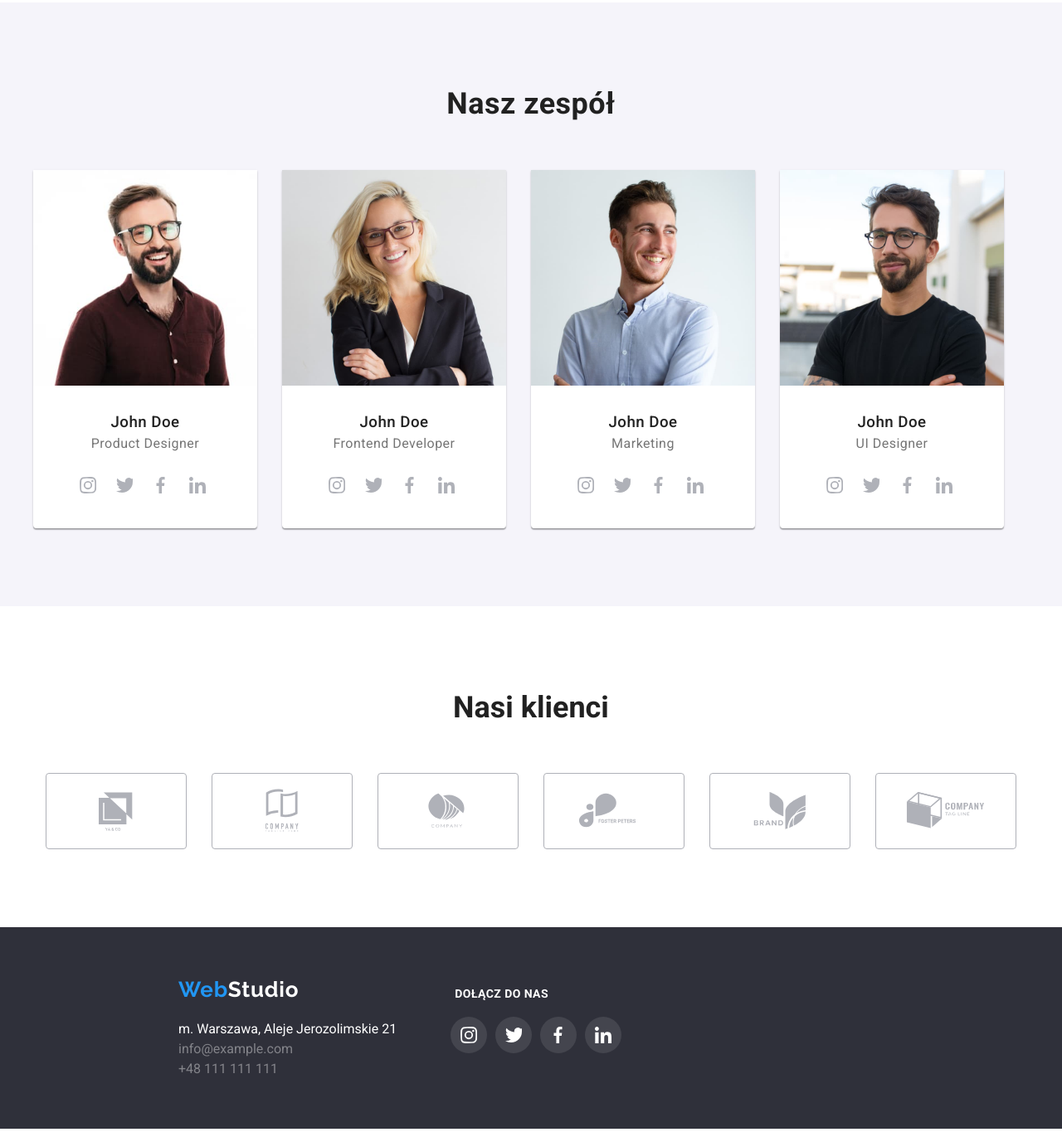
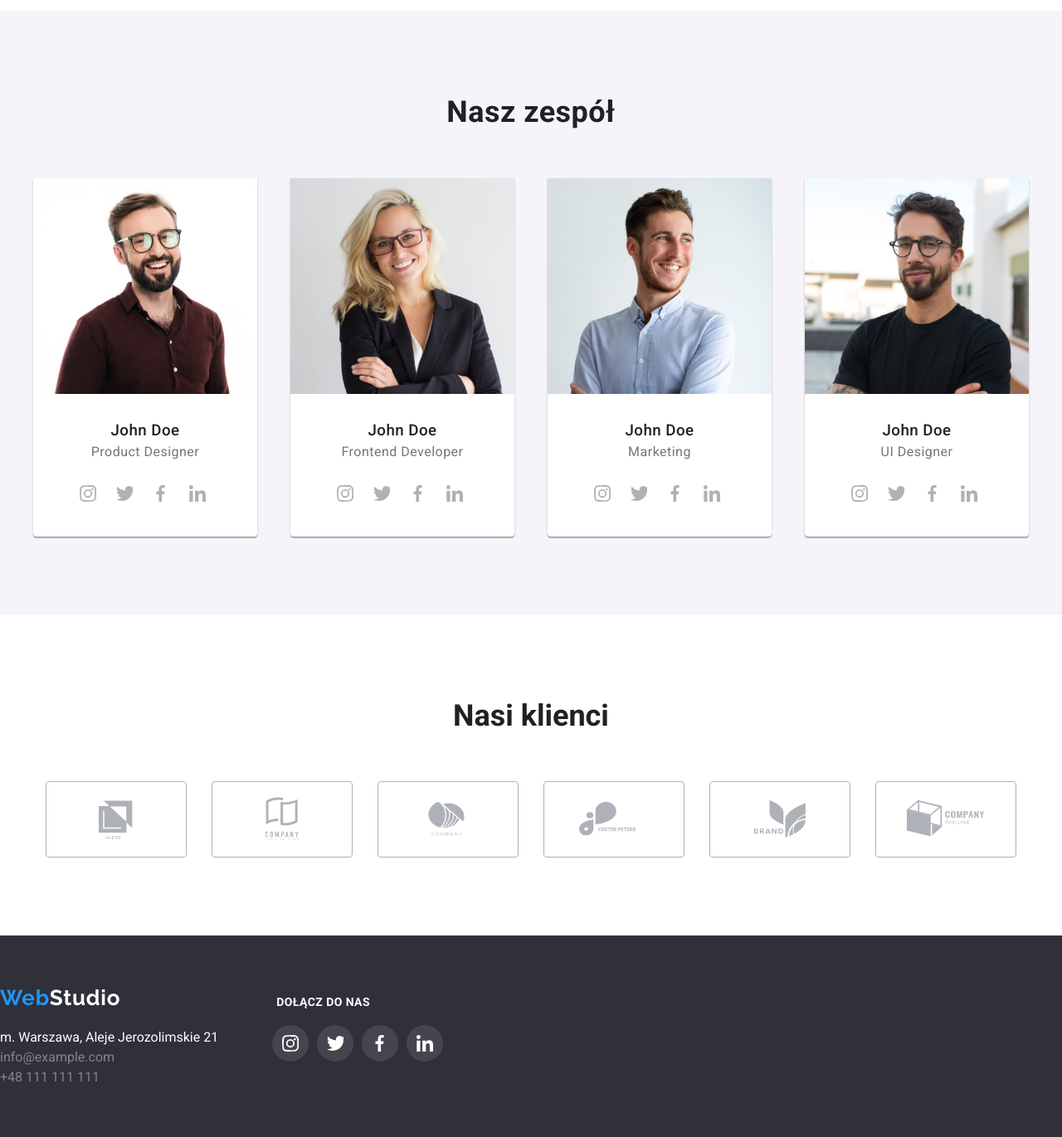
Before and after one commit to Zuza29/goit-markup-hw-04, a plain HTML site: page index.html in a window 1280 px wide. Shown: the part 1784-3155 px from the top of the page at 83% size. Drawn offline with nearby package versions, Linux system fonts and the light colour scheme.

Commit message:
Hw commit

```diff
--- a/css/styles.css
+++ b/css/styles.css
@@ -235,6 +235,7 @@ img {
 .main-page-mid-1-images {
   display: flex;
   padding-left: 0;
+  justify-content: space-between;
 }
 
 .main-page-mid-1-images li:not(last-of-type) {
@@ -274,6 +275,8 @@ img {
   font-weight: 700;
   text-transform: uppercase;
   display: block;
+    margin-bottom: 10px;
+
 }
 
 .main-page-mid-2 {
@@ -282,20 +285,17 @@ img {
   line-height: 1.5;
   letter-spacing: 0.03em;
   padding-top: 0;
+
 }
 
 .main-page-mid-2-list {
   display: flex;
   padding-left: 0;
-  margin-left: -30px;
+justify-content: space-between;
 }
 
 .main-page-mid-2 h2 {
   padding-top: 94px;
-}
-
-.main-page-mid-2-list li {
-  margin-left: 30px;
 }
 
 .main-page-mid-2-list figure {
@@ -410,7 +410,6 @@ img {
   color: #fff;
   font-size: 16px;
   line-height: 1.5;
-  padding-left: 215px;
 }
 
 .footer address {
```
